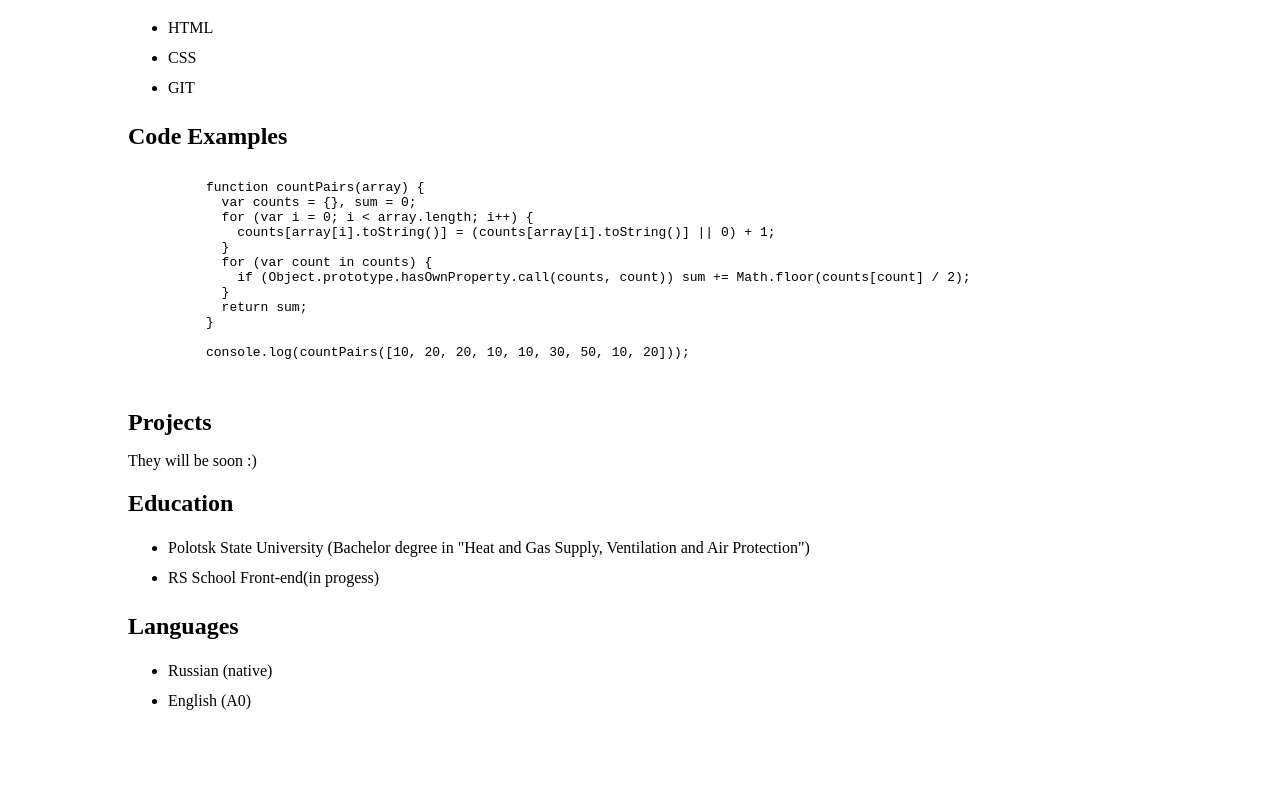
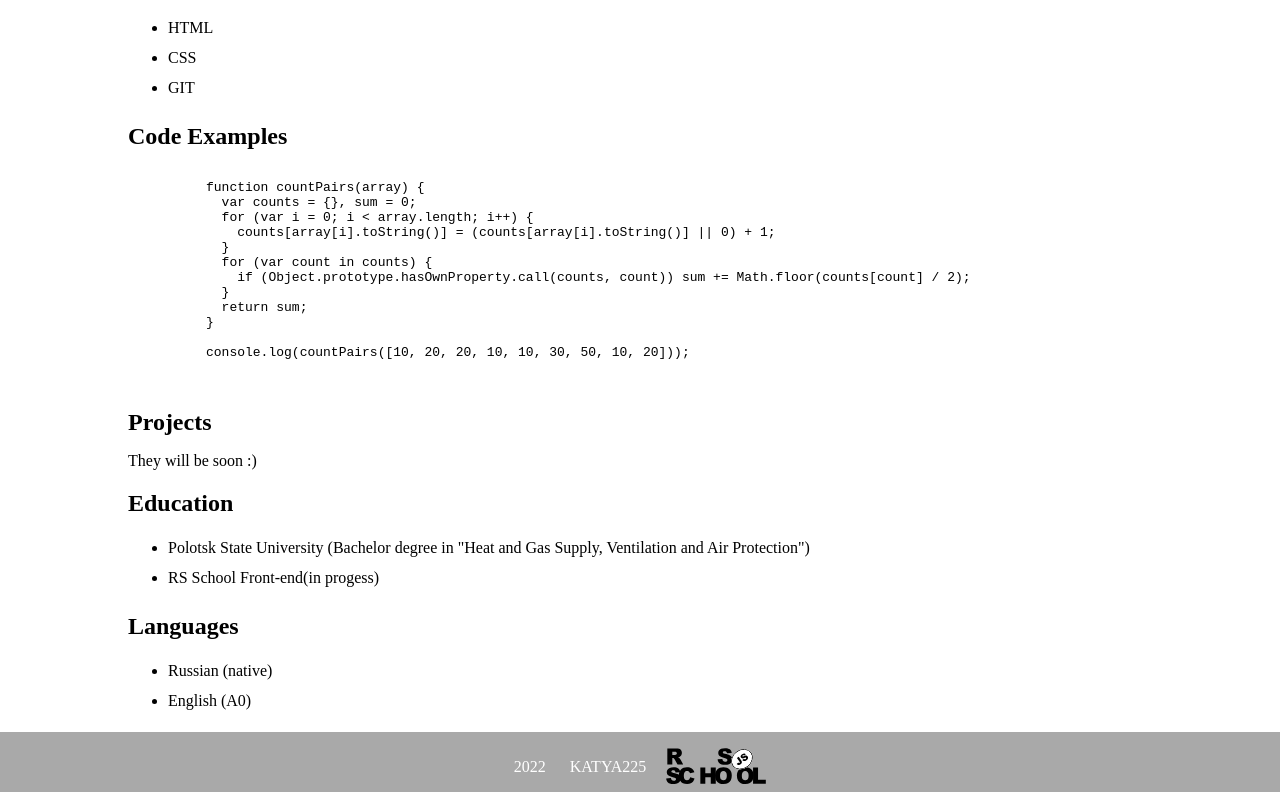
Before and after one commit to KATYA225/rsschool-cv, a plain HTML site: page index.html in a window 1280 px wide. Shown: the part 549-1341 px from the top of the page. Before the commit the page ends 1281 px from the top, so only its background shows below. Drawn offline with Linux system fonts and the light colour scheme.

Commit message:
feat: add footer

```diff
--- a/index.html
+++ b/index.html
@@ -103,6 +103,13 @@
     </div>
     </div>
   </main>
+  <footer class="footer">
+    <div class="container footer-container">
+      <div class="year-github-block">
+        2022 <a href="https://github.com/katya225" class="footer-link">KATYA225</a>
+      </div>
+      <a href="https://rs.school/js/" class="rs-logo"></a>
+    </div>
+  </footer>
 </body>
-
 </html>
--- a/style.css
+++ b/style.css
@@ -64,3 +64,34 @@ body {
 .contact-link {
     text-decoration: none;
 }
+
+.footer {
+    background-color: darkgray;
+}
+
+.footer-container {
+    display: flex;
+    align-items: center;
+    justify-content: center;
+    margin-top: 10px;
+}
+
+.footer-link {
+    text-decoration: none;
+    line-height: 50px;
+    padding: 0 20px;
+    color: white;
+    transition: color 0.5s;
+}
+
+.year-github-block {
+
+}
+
+.rs-logo {
+    width: 100px;
+    height: 40px;
+    background-image: url("./assets/svg/logo-rs-school.svg");
+    background-size: contain;
+    background-repeat: no-repeat;
+}
```
